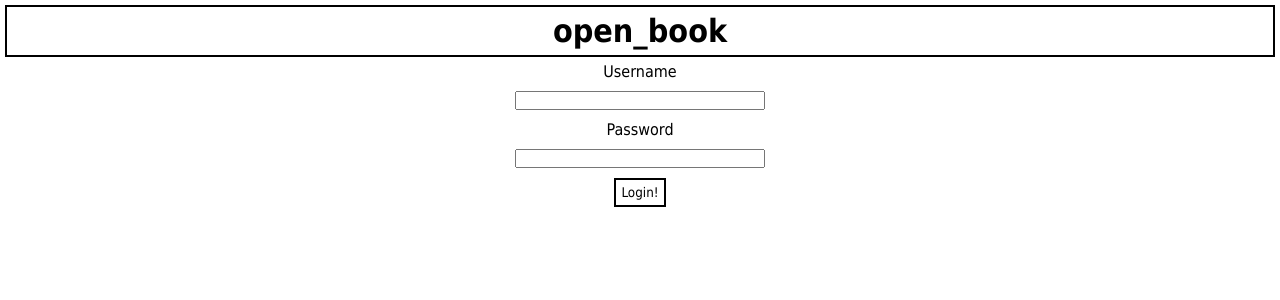
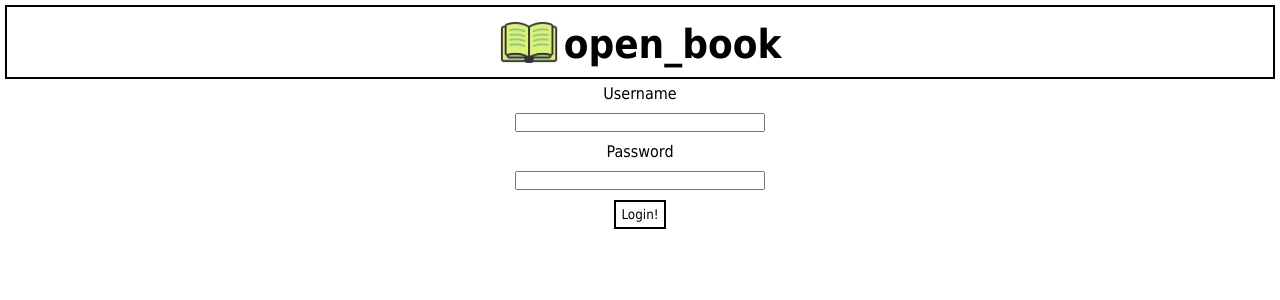
Before and after one commit to SukhnainDeol/open_book_react-test, a React (Vite) app: page / in a window 1280 px wide. Shown: the top 300 px of the page. Built offline with nearby package versions, Linux system fonts and the light colour scheme.

Commit message:
added a stock photo for an icon

```diff
--- a/src/App.jsx
+++ b/src/App.jsx
@@ -3,11 +3,13 @@ import { Login } from "./pages/Login.jsx"
 import { HomePage } from "./pages/HomePage.jsx"
 import { Snoop } from "./pages/Snoop.jsx"
 import "./styles.css"
+import logo from './assets/logo.png'; // with import
 
 function App() {
  return <>
- <header>
-       <h1 className="page-title">open_book</h1>
+ <header className="page-title">
+        <img src={logo} className="logo"/>
+       <h1>open_book</h1>
   </header>
   <Routes>
       <Route path="/" element={<Login />} />
--- a/src/styles.css
+++ b/src/styles.css
@@ -11,9 +11,21 @@ body {
 
 .page-title {
     margin: 5px;
-    padding: 5px;
+    padding: 10px;
     text-align: center;
     border: 2px black solid;
+}
+
+.page-title .logo {
+    width: 60px;
+    position:relative;
+    top: 5px;
+}
+
+.page-title h1 {
+    display: inline-block;
+    padding-left: 5px;
+    font-size: 40px;
 }
 
 .btn {
```
Also changed, not shown: src/assets/logo.png (added).
